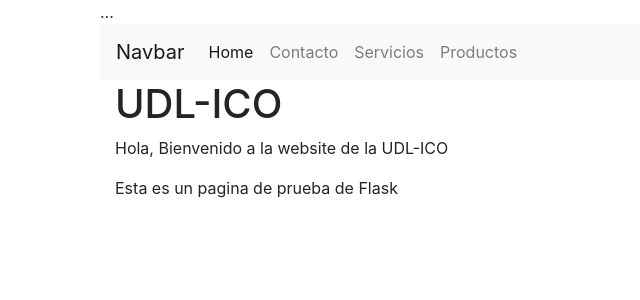
After one commit to jonathanmora07/appweb01-, a Flask app: page / in a window 1280 px wide. The commit adds this page. Shown: the top 300 px of the page, without its empty margins (0-640 px from the left). Run offline with Flask 3, Linux system fonts and the light colour scheme.

Commit message:
Final ejemplo flask

```diff
--- a/server.py
+++ b/server.py
@@ -2,9 +2,9 @@ from flask import Flask, app, render_template, request, redirect, url_for
 
 app = Flask(__name__)
 
-@app.route('/home')
+@app.route('/')
 def home():
-    return render_template('index.html', titulo='flask', mensaje='Bienvenido a la website de la UDL-ICO')
+    return render_template('index.html', titulo='flask', mensaje='Bienvenido a la website de la UDL-ICO', contactos='Contacto', servicios='Servicios', productos='Productos')
 
 @app.route('/servicios')
 def servicios():
--- a/templates/index.html
+++ b/templates/index.html
@@ -1,30 +1,10 @@
-<!DOCTYPE html>
-<html lang="en">
-<head>
-    <link rel="stylesheet" href="https://cdn.jsdelivr.net/npm/bootstrap@4.6.2/dist/css/bootstrap.min.css" integrity="sha384-xOolHFLEh07PJGoPkLv1IbcEPTNtaed2xpHsD9ESMhqIYd0nLMwNLD69Npy4HI+N" crossorigin="anonymous">
-    <meta charset="UTF-8">
-    <meta name="viewport" content="width=device-width, initial-scale=1.0">
-    <title>{{ titulo }}</title>
-</head>
-<body>
-    <nav class="navbar navbar-expand-lg navbar-light bg-light">
-  <a class="navbar-brand" href="#">Navbar</a>
-  <button class="navbar-toggler" type="button" data-toggle="collapse" data-target="#navbarNavAltMarkup" aria-controls="navbarNavAltMarkup" aria-expanded="false" aria-label="Toggle navigation">
-    <span class="navbar-toggler-icon"></span>
-  </button>
-  <div class="collapse navbar-collapse" id="navbarNavAltMarkup">
-    <div class="navbar-nav">
-      <a class="nav-link active" href="#">Home <span class="sr-only">(current)</span></a>
-      <a class="nav-link" href="#">{{ contactos}}</a>
-      <a class="nav-link" href="#">{{ servicios}}</a>
-      <a class="nav-link" href="#">{{ productos}}</a>
+    {% extends "layout.html" %}
+
+    {% block content %}
+  <div class="container-fluid">
+     <h1>UDL-ICO</h1>
+     <p>Hola, {{ mensaje }}</p>
+     <p>Esta es un pagina de prueba de Flask</p>
     </div>
-  </div>
-</nav>
-     <h1>UDL-ICO</h1>
-     <p>{{ mensaje }}</p>
-     <p>Esta es un pagina de ejemplo para mostrar como
-        funciona Flask con plantillas HTML</p>
 
-    </body>
-</html>
+    {% endblock %}
--- /dev/null
+++ b/templates/layout.html
@@ -0,0 +1,37 @@
+<!DOCTYPE html>
+<html lang="en">
+<head>
+    <link rel="stylesheet" href="https://cdn.jsdelivr.net/npm/bootstrap@4.6.2/dist/css/bootstrap.min.css" integrity="sha384-xOolHFLEh07PJGoPkLv1IbcEPTNtaed2xpHsD9ESMhqIYd0nLMwNLD69Npy4HI+N" crossorigin="anonymous">
+    <meta charset="UTF-8">
+    <meta name="viewport" content="width=device-width, initial-scale=1.0">
+    <title>{{ titulo }}</title>
+</head>
+<body>
+    <div class="container">
+  <!-- Content here -->
+  <div class="container-fluid">
+  ...
+
+
+   <nav class="navbar navbar-expand-lg navbar-light bg-light">
+  <a class="navbar-brand" href="#">Navbar</a>
+  <button class="navbar-toggler" type="button" data-toggle="collapse" data-target="#navbarNavAltMarkup" aria-controls="navbarNavAltMarkup" aria-expanded="false" aria-label="Toggle navigation">
+    <span class="navbar-toggler-icon"></span>
+  </button>
+  <div class="collapse navbar-collapse" id="navbarNavAltMarkup">
+    <div class="navbar-nav">
+      <a class="nav-link active" href="#">Home <span class="sr-only">(current)</span></a>
+      <a class="nav-link" href="#">{{ contactos}}</a>
+      <a class="nav-link" href="#">{{ servicios}}</a>
+      <a class="nav-link" href="#">{{ productos}}</a>
+    </div>
+  </div>
+</nav>
+
+    {% block content %}
+
+    {% endblock %}
+      </div>
+      </div>
+    </body>
+</html>
```
Also changed, not shown: templates/contacto.html (+8 -25 lines), templates/productos.html (+7 -24 lines), templates/servicios.html (+6 -24 lines).
